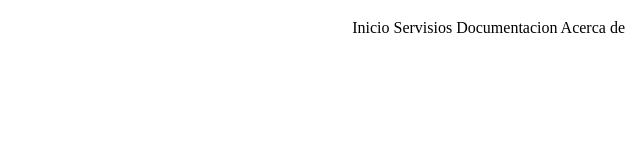
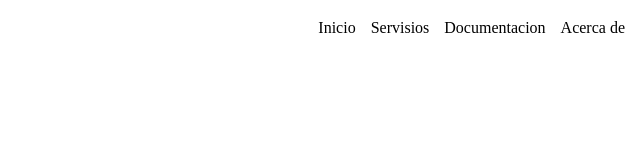
Before and after one commit to Tuiiikj/tuiiikj.github.io, a plain HTML site: page index.html in a window 1280 px wide. Shown: the full height of the page, 640-1280 px from the left. Drawn offline with Linux system fonts and the light colour scheme.

Commit message:
2 files modified

```diff
--- a/index.html
+++ b/index.html
@@ -24,10 +24,10 @@
       </div>
       <div class="navbar">
         <ul class="navbar1">
-          <th class="navbaro">Inicio</th>
-          <th class="navbaro">Servisios</th>
-          <th class="navbaro">Documentacion</th>
-          <th class="navbaro">Acerca de</th>
+          <li class="navbaro">Inicio</li>
+          <li class="navbaro">Servisios</li>
+          <li class="navbaro">Documentacion</li>
+          <li class="navbaro">Acerca de</li>
         </ul>
       </div>
     </header>
--- a/style.css
+++ b/style.css
@@ -27,10 +27,14 @@ header{
     padding-left: 5px;
 }
 
-.navbar{
+.navbar ul{
+    display: flex;
+}
+
+
+
+.navbar ul li{
+    text-decoration: none;
+    display: flex;
     padding-right: 15px;
 }
-
-.navbar th{
-
-}
```
